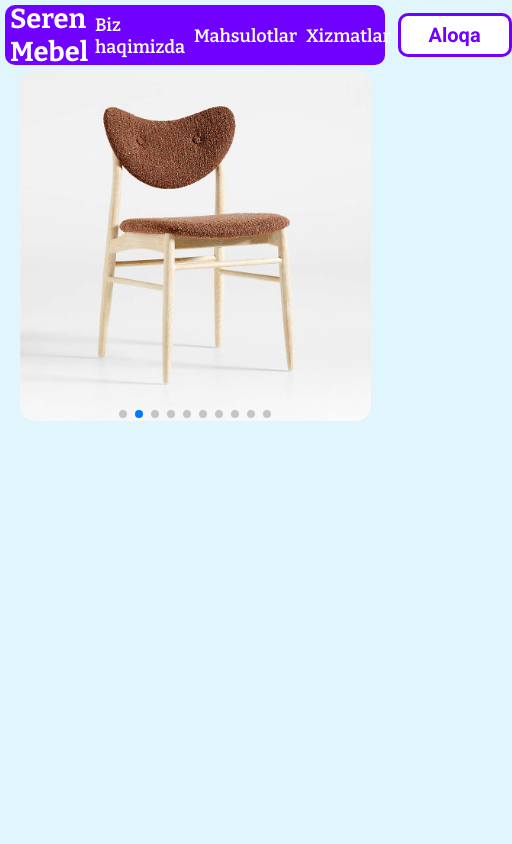
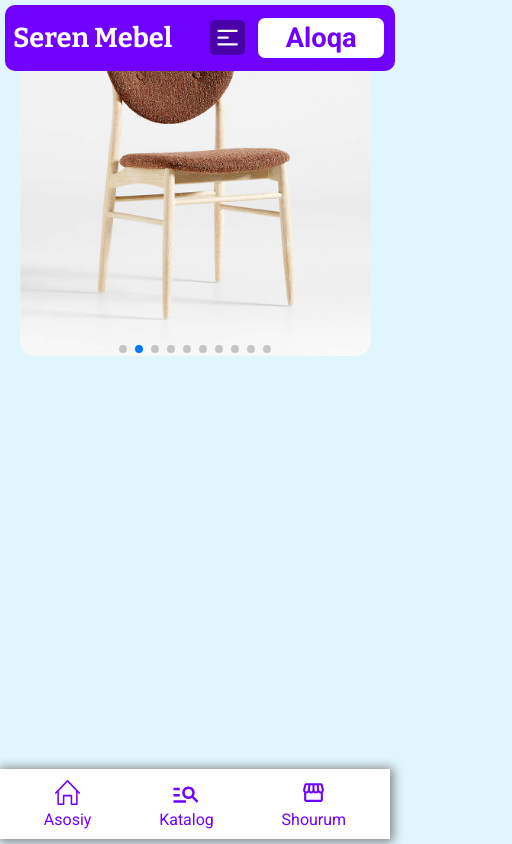
Before and after one commit to DavronNabijonv/new_chair, a React (Create React App) app: page / in a window 390 px wide. Shown: the whole page, 512 px wide, since content can reach past the window. Built offline with nearby package versions, Linux system fonts and the light colour scheme.

Commit message:
innirWidth

```diff
--- a/src/page_items/navbar.js
+++ b/src/page_items/navbar.js
@@ -8,7 +8,7 @@ import { HiOutlineMenuAlt1 } from "react-icons/hi";
 import { SlHome } from "react-icons/sl";
 
 function Navbar() {
-  const [innerWidth, setInnerWidth] = useState(1500);
+  const [innerWidth, setInnerWidth] = useState(window.innerWidth);
   const [scrollDownf, setScrollDownf] = useState(false);
 
   useEffect(() => {
@@ -30,6 +30,8 @@ function Navbar() {
       window.removeEventListener('scroll', handleDown);
     };
   }, []);
+
+
 
   return (
     <>
```
